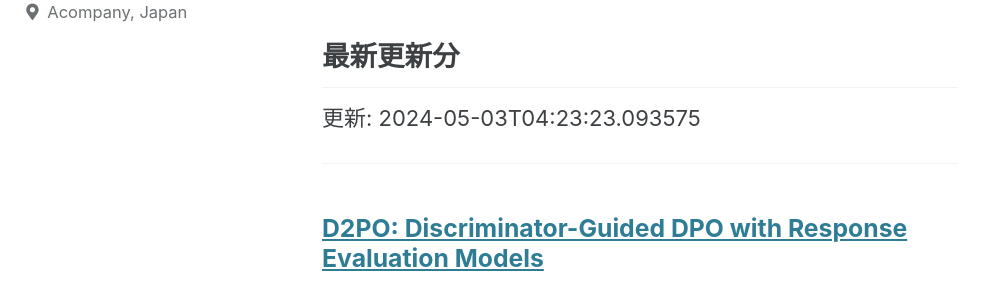
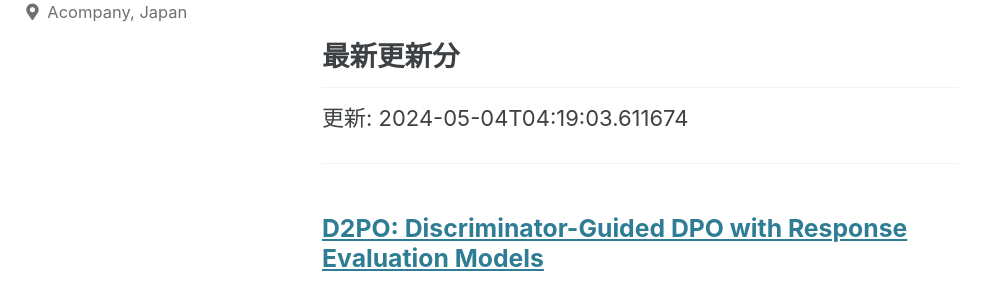
Before and after one commit to haruhisa-enomoto/arxiv-privacy-tech, a Jekyll site: the page built from index.md, in a window 1280 px wide and 900 px high, scrolled down 713 px. Shown: the part 155-443 px from the top of the window, without its empty margins (0-998 px from the left). Built offline with Jekyll 4.4.1, drawn with Linux system fonts in a browser that asks for light colours; cached includes are drawn as plain includes.

Commit message:
:robot: Automate updates

```diff
--- a/index.md
+++ b/index.md
@@ -26,7 +26,7 @@ To be written.
 
 ## 最新更新分
 
-更新: 2024-05-03T04:23:23.093575
+更新: 2024-05-04T04:19:03.611674
 
 - - -
 
```
